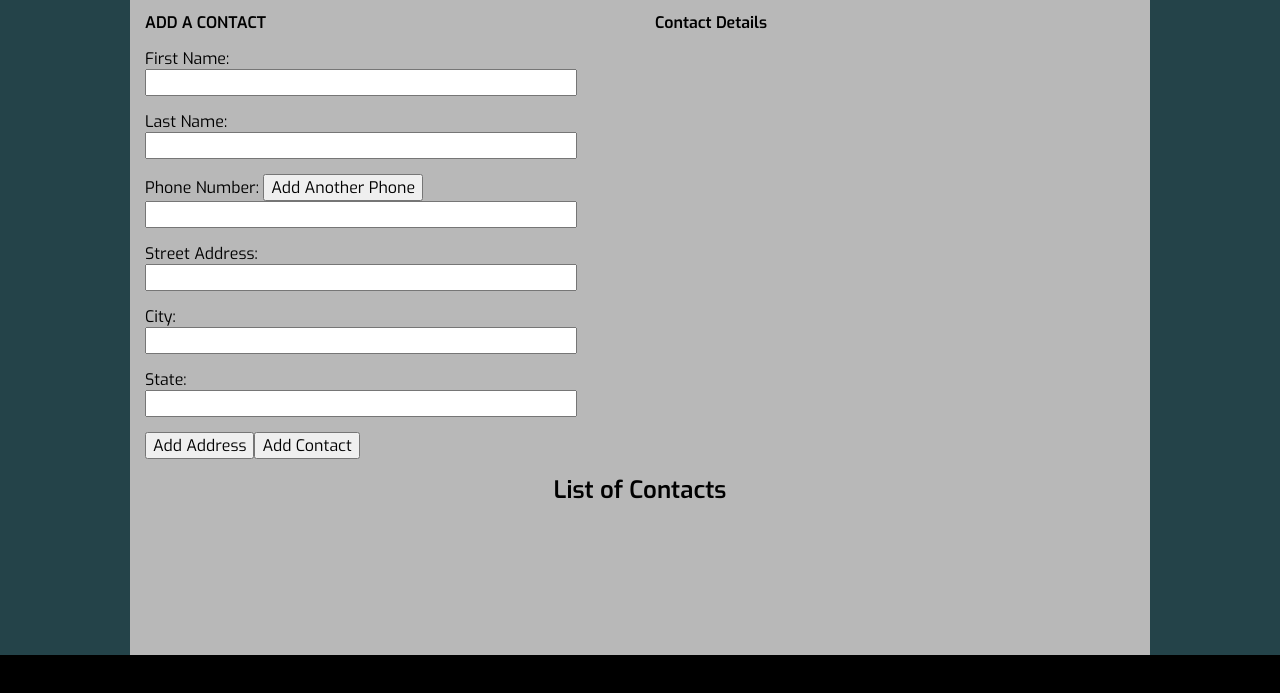
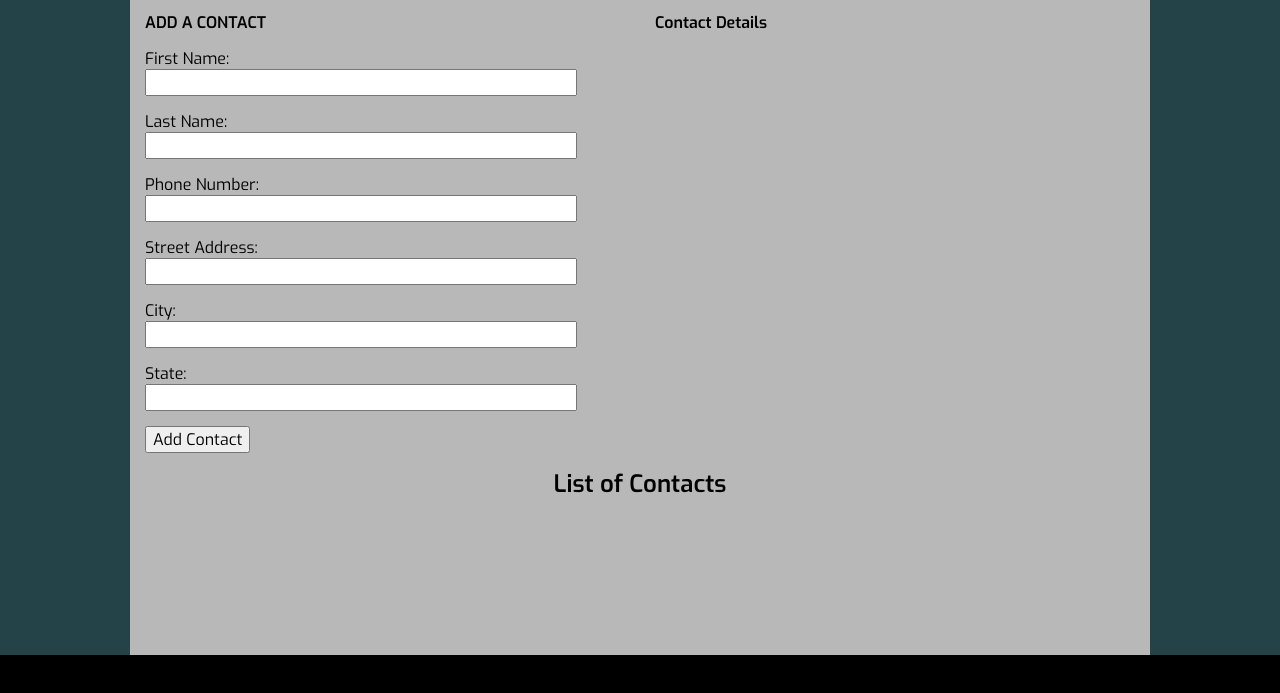
Before and after one commit to codepressd/contact-app, a plain HTML site: page index.html in a window 1280 px wide. Shown: the part 85-778 px from the top of the page. Drawn offline with nearby package versions, Linux system fonts and the light colour scheme.

Commit message:
little html change, removed buttons

```diff
--- a/index.html
+++ b/index.html
@@ -19,7 +19,7 @@
 			<input class="firstname" type="text" name="firstname" required></p>
 		<p>Last Name:<br>
 			<input class="lastname" type="text" name="lastname" required></p>
-		<p>Phone Number: <button>Add Another Phone</button><br>
+		<p>Phone Number:<br>
 			<input class="phone" type="tel" name="phonenumber" required></p>
 		<p>Street Address:<br>
 			<input class="address" type="text" name="street"></p>
@@ -27,7 +27,7 @@
 			<input class="city" type="text" name="city"></p>
 		<p>State:<br>
 			<input class="state" type="text" name="state"></p>
-			<p><button class="add-address">Add Address</button><button type="submit" class="add-contact">Add Contact</button></p>
+			<p><button type="submit" class="add-contact">Add Contact</button></p>
 	</form>
 </div>
 <div class="contact-details col-2">
```
